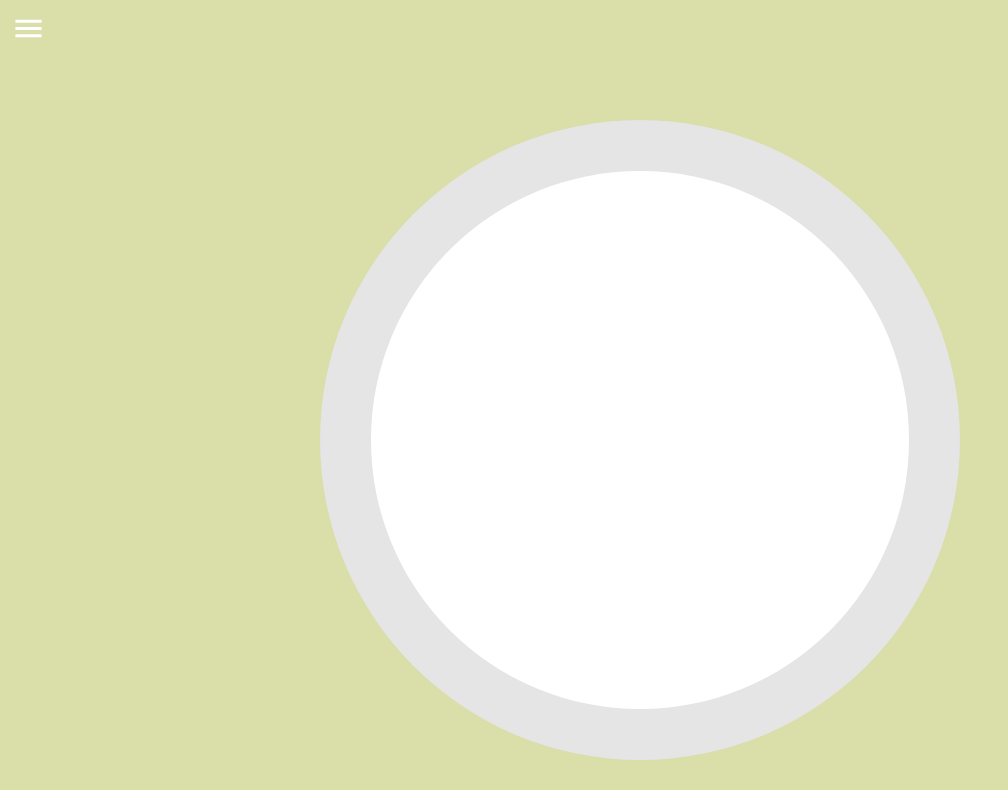
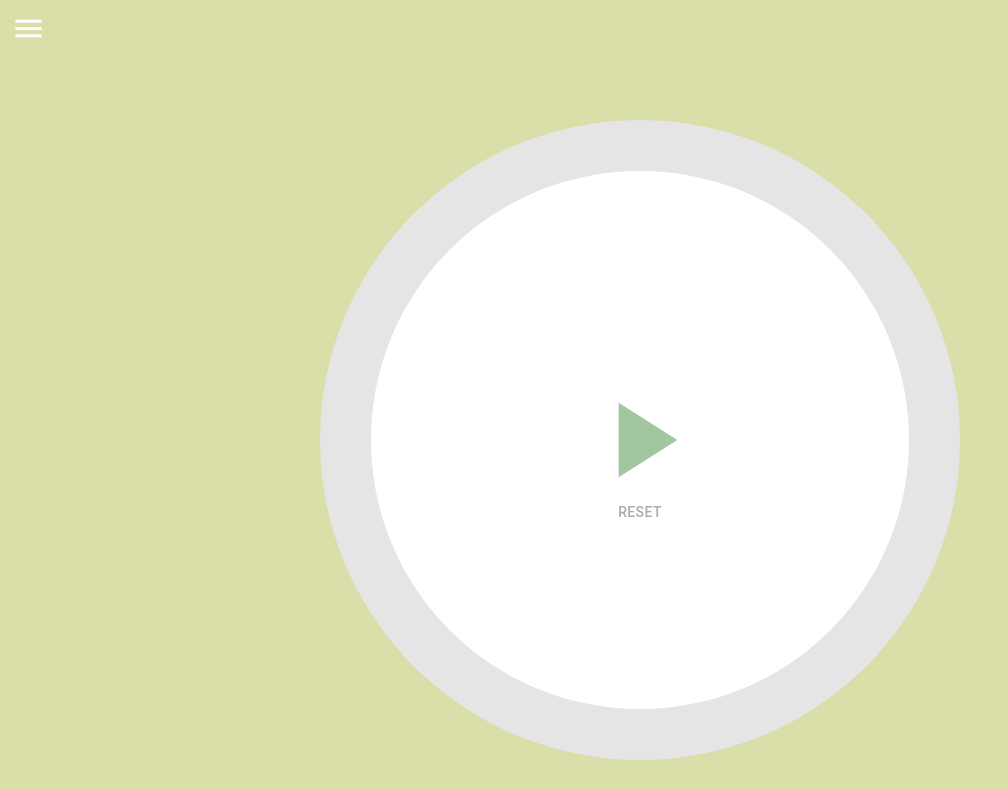
Before and after one commit to andy-techen/pace, a React (Create React App) app: page / in a window 1280 px wide. Shown: the top 790 px of the page, without its empty margins (0-1008 px from the left). Built offline with nearby package versions, Linux system fonts and the light colour scheme.

Commit message:
completed timer functionality

```diff
--- a/src/components/Timer.jsx
+++ b/src/components/Timer.jsx
@@ -1,20 +1,74 @@
-import React, { useState } from 'react';
+import React, { useState, useEffect, useRef } from 'react';
+import IconButton from '@mui/material/IconButton';
+import PauseIcon from '@mui/icons-material/Pause';
+import PlayArrowIcon from '@mui/icons-material/PlayArrow';
+import Button from '@mui/material/Button';
 import '../styles/Timer.css';
 
-const Timer = () => {
+const Timer = (props) => {
+    const [duration, setDuration] = useState(0);
     const [currTime, setCurrTime] = useState(0);
-    const [duration, setDuration] = useState(0);
     const [isRunning, setIsRunning] = useState(false);
+    const timerRef = useRef();
+    let timerPct = (1 - (currTime / duration)) * 100;
 
-    const updateTime = () => {
+    useEffect(() => {
+        if (props.duration > 0) {
+            setDuration(props.duration);
+            setCurrTime(props.duration);
+            console.log(`Timer is set for ${props.duration}`);
+        }
+        setIsRunning(false);
+        props.setIsRunning(false);
+    }, [props.duration]);
 
-    }
+    useEffect(() => {
+        if (isRunning && currTime > 0) {
+            props.setComplete(false);
+            timerRef.current = setInterval(() => {
+                console.log(currTime);
+                setCurrTime(currTime - 1);
+            }, 1000);
+        } else if (isRunning && currTime === 0) {
+            console.log("Time's Up!");
+            setIsRunning(false);
+            props.setIsRunning(false);
+            props.setComplete(true);
+            setCurrTime(duration);
+        }
+        return () => {
+            clearInterval(timerRef.current);
+        }
+    }, [isRunning, currTime]);
 
     return (
         <div className="timer-container">
-            <div className='timer-eclipse'></div>
-            <div className='timer-inner'></div>
-        </div>
+            <div className='timer-eclipse' style={{
+                backgroundImage: `conic-gradient(#A1C6A0 0% ${timerPct}%, #E5E5E5 ${timerPct}% 100%)`,
+                animationDuration: `${duration}s`
+            }} >
+            </div>
+            <div className='timer-inner'>
+                <IconButton onClick={() => {
+                    setIsRunning(!isRunning);
+                    props.setIsRunning(!isRunning);
+                }} sx={{ gridArea: '3 / 2' }} >
+                    {isRunning ? <PauseIcon className="icon" /> : <PlayArrowIcon className="icon" />}
+                </IconButton>
+                {isRunning ? "" :
+                    <Button
+                        variant="text"
+                        sx={{
+                            color: '#ADABAB',
+                            padding: 0,
+                            gridArea: '4 / 2'
+                        }}
+                        onClick={() => setCurrTime(duration)}
+                    >
+                        reset
+                    </Button>}
+            </div>
+        </div >
     );
 }
 
```
